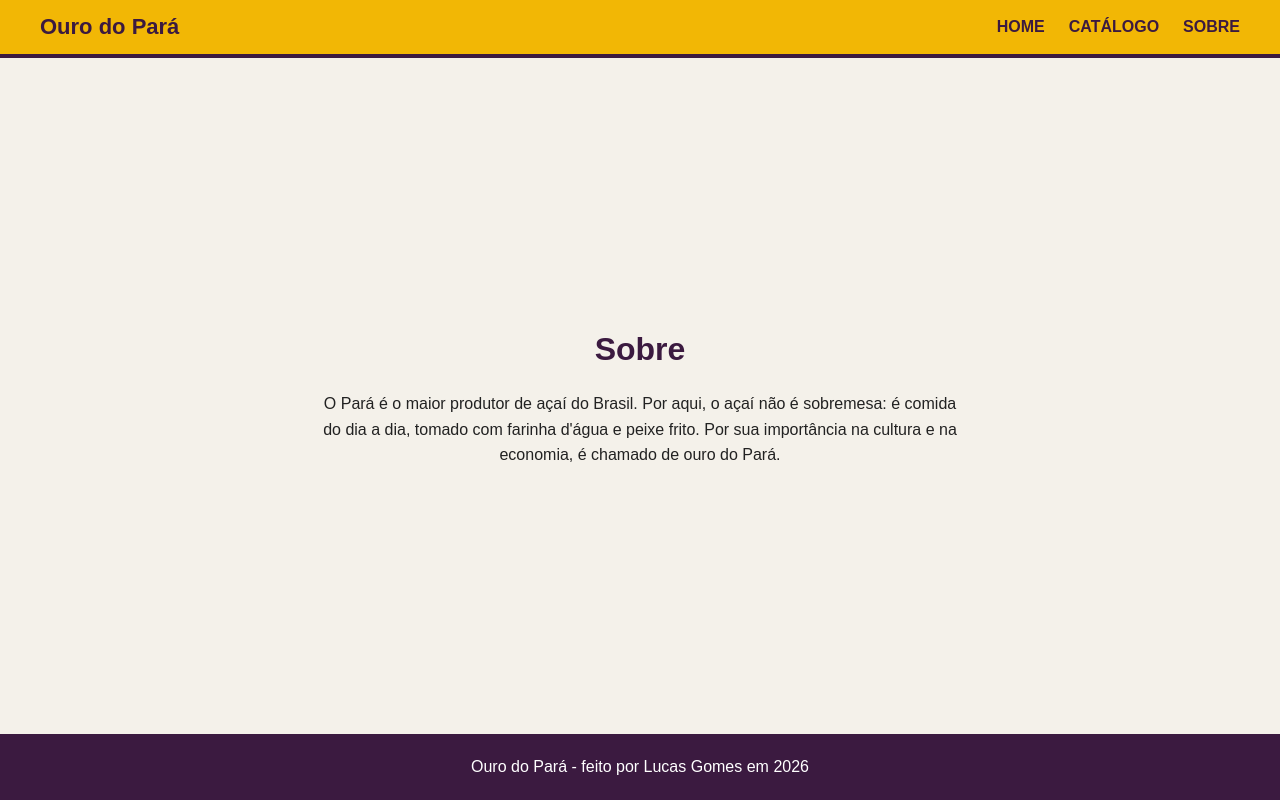
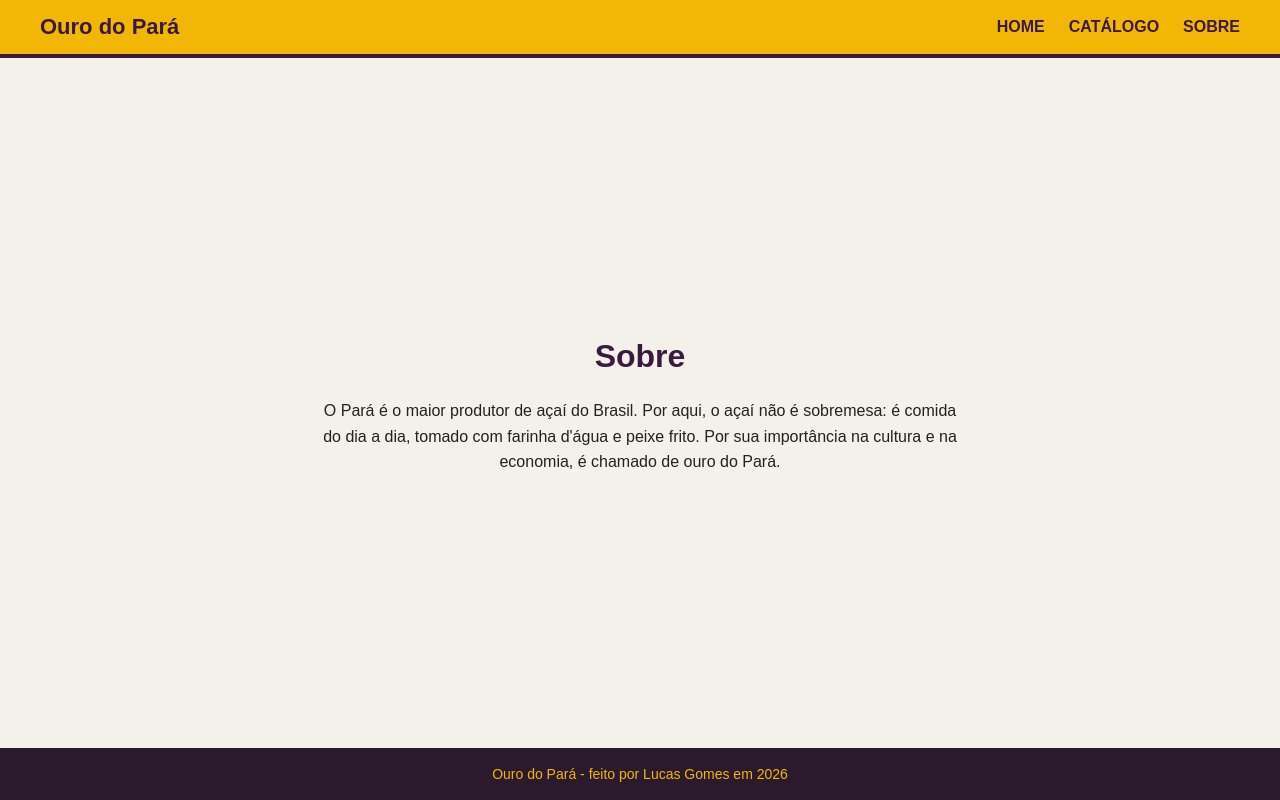
Before and after one commit to lucasqgomes07-commit/ouro-do-para, a JavaScript app: page /sobre in a window 1280 px wide. Built offline with nearby package versions, Linux system fonts and the light colour scheme.

Commit message:
Novo estilo do rodape

```diff
--- a/src/components/Rodape/Rodape.module.css
+++ b/src/components/Rodape/Rodape.module.css
@@ -1,6 +1,8 @@
 .rodape {
-  padding: 24px;
+  margin-top: auto;
+  padding: 18px;
   text-align: center;
-  background-color: #3b1a40;
-  color: #fff;
+  background-color: #2b1a2e;
+  color: #f2b705;
+  font-size: 14px;
 }
```
